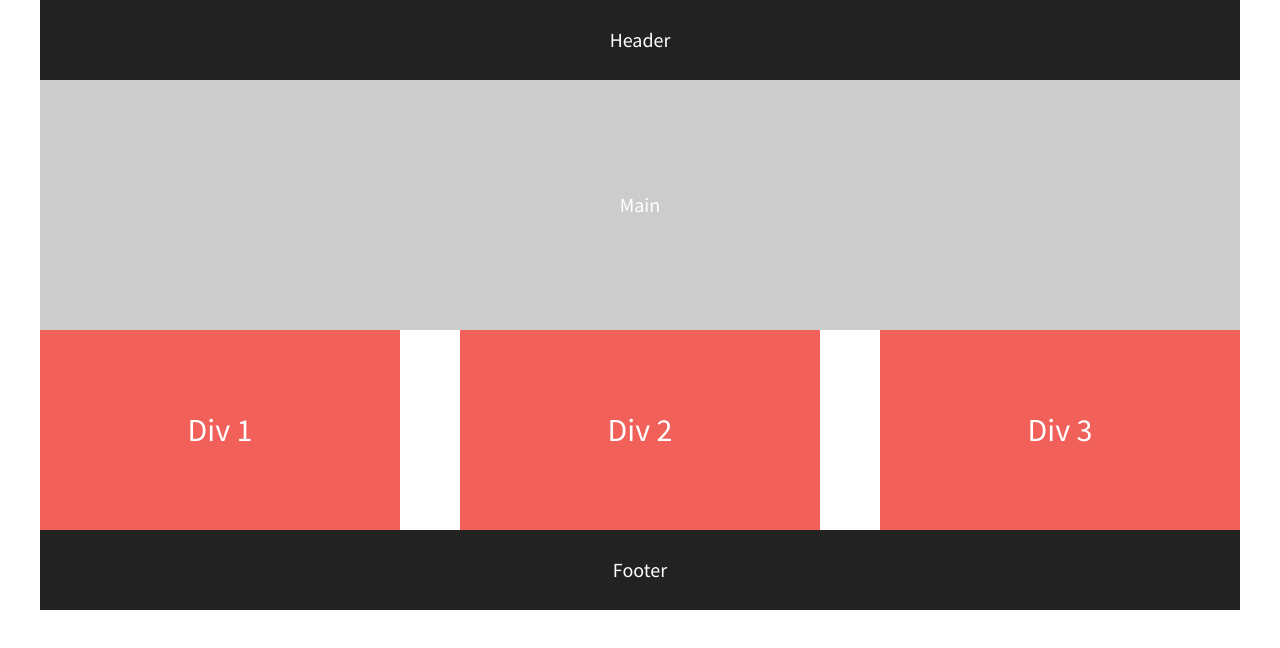
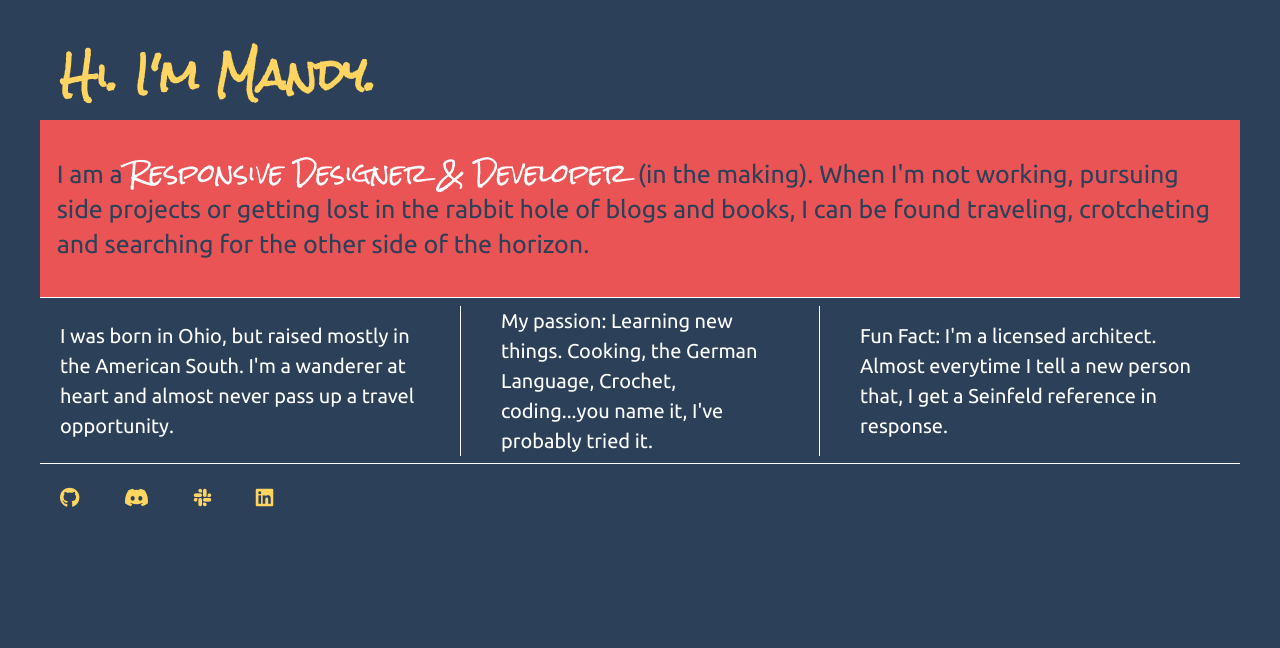
Before and after one commit to mandaeliza/08-01-206-flexbox-starter, a plain HTML site: page index.html in a window 1280 px wide. Drawn offline with nearby package versions, Linux system fonts and the light colour scheme.

Commit message:
Added content, styling and icons

```diff
--- a/css/main.css
+++ b/css/main.css
@@ -96,61 +96,98 @@ textarea {
    ========================================================================== */
 
 html {
-  background-color: #fff;
+  background-color: #2D4059;
   height: 100%;
   width: 100%;
 }
 
 body {
-  font-family: 'Source Sans Pro', sans-serif;
-  padding: 0 2em;
-  font-size: 1.25em;
-  height: 100%;
-  color: #fff;
+    font-family: 'Ubuntu', sans-serif;
+    padding: 0em;
+    font-size: 1.25em;
+    color: #fff;
+    display: flex;
+    justify-content: center;
+  }
+
+.flex-container {
+  display: flex;
+  flex-flow: row wrap;
+  justify-content: space-between;
+  max-width: 1200px;
 }
+
+p span {
+    font-family: 'Rock Salt', cursive;
+    color: #fff;
+  }
 
 header,
 footer {
-  background-color: #222;
+  background-color: #2D4059;
   height: 80px;
   width: 100%;
+  color: #FFD460;
   display: flex;
+  justify-content: flex-start;
+  padding: 1em;
+}
+
+header h1 {
+    font-family: 'Rock Salt', cursive;
 }
 
 main {
-  background-color: #ccc;
-  height: 250px;
+background-color: #EA5455;
+  color: #2D4059;
   width: 100%;
+  font-size: 1.25em;
   display: flex;
+  justify-content: center;
+  padding: 1.4em .6667em;
+  border-bottom: 1px solid #fff;
 }
 
-header,
-footer,
-main {
-    justify-content: center;
-    align-items: center;
+main p {
+    margin: 0;
 }
 
-.flex-container {
+.flex-items {
     display: flex;
     justify-content: center;
     align-items: center;
-    flex-flow: row wrap;
-    justify-content: space-between;
+    line-height: 1.5em;
+    font-size: 1em;
+    border-bottom: 1px solid #fff;
+    height: 125px;
+    padding: 1em;
 }
 
-.flex-items {
-  color: #fff;
-  line-height: 1.5em;
-  font-size: 1.6em;
-  background-color: #f16059;
-  width: 30%;
-  height: 200px;
-  display: flex;
-  justify-content: center;
-  align-items: center;
+footer {
+    border-top: 1px solid #fff;
 }
 
+ul,
+li {
+    margin: 0;
+    padding: 0;
+}
+
+footer li {
+    display: inline-block;
+    padding: 0 2em 0 0;
+}
+
+footer li a:link {
+    color: #FFD460;
+}
+
+footer li a:visited {
+    color: #EA5455;
+}
+/*
+font-family: 'Rock Salt', cursive;
+font-family: 'Ubuntu', sans-serif;*/
 /* ==========================================================================
    Helper classes
    ========================================================================== */
@@ -232,15 +269,23 @@ main {
    ========================================================================== */
 
 /* If you'd like to try a different layout on Desktop and larger screens: */
+@media all and (max-width: 768px) {
+    body {
+      padding: 1em;
+    }
+}
+
 @media (min-width: 1200px) {
-  #div-1,
-  #div-2{
-      /* set your flex value to 1 50% */
-  }
+    .flex-items {
+      flex-basis: 30%;
+      border-bottom: none;
+    }
 
-  #div-3 {
-    /* set your flex value to 1 100% */
-  }
+    #div-2 p {
+      border-left: 1px solid #fff;
+      border-right: 1px solid #fff;
+      padding: 0 40px;
+    }
 }
 
 @media print,
--- a/index.html
+++ b/index.html
@@ -13,7 +13,11 @@
         <link rel="stylesheet" href="css/normalize.css">
         <link rel="stylesheet" href="css/main.css">
         <script src="js/vendor/modernizr-2.8.3.min.js"></script>
-        <link href="https://fonts.googleapis.com/css?family=Lora|Source+Sans+Pro:400,700" rel="stylesheet">
+        <link rel="preconnect" href="https://fonts.googleapis.com">
+        <script src="https://kit.fontawesome.com/8371d8046b.js" crossorigin="anonymous"></script>
+<link rel="preconnect" href="https://fonts.gstatic.com" crossorigin>
+<link href="https://fonts.googleapis.com/css2?family=Rock+Salt&family=Ubuntu:wght@300;400;700&display=swap" rel="stylesheet">
+<link href="https://fonts.googleapis.com/css?family=Lora|Source+Sans+Pro:400,700" rel="stylesheet">
     </head>
     <body>
         <!--[if lt IE 8]>
@@ -22,18 +26,28 @@
 
         <!-- Add your site or application content here -->
         <section class="flex-container">
-            <header>Header</header>
-            <main>Main</main>
+            <header>
+                <h1>Hi. I'm Mandy.</h1>
+            </header>
+            <main><p>I am a <span> Responsive Designer & Developer </span> (in the making). When I'm not working, pursuing side projects or getting lost in the rabbit hole of blogs and books, I can be found traveling, crotcheting and searching for the other side of the horizon.</p>
+            </main>
             <div id="div-1" class="flex-items">
-                Div 1
+                <p>I was born in Ohio, but raised mostly in the American South. I'm a wanderer at heart and almost never pass up a travel opportunity.</p>
             </div>
             <div id="div-2" class="flex-items">
-                Div 2
+                <p>My passion: Learning new things. Cooking, the German Language, Crochet, coding...you name it, I've probably tried it.</p>
             </div>
             <div id="div-3" class="flex-items">
-                Div 3
+                <p>Fun Fact: I'm a licensed architect. Almost everytime I tell a new person that, I get a Seinfeld reference in response.</p>
             </div>
-            <footer>Footer</footer>
+            <footer>
+                <ul>
+                    <li><a href="https://github.com/mandaeliza"><i class="fa-brands fa-github"></i></a></li>
+                    <li><a href="discordapp.com/users/mandaeliza"><i class="fa-brands fa-discord"></i></a></li>
+                    <li><a href="https://skillcrush-student.slack.com/team/U062TBFUTUJ"><i class="fa-brands fa-slack"></a></i></li>
+                    <li><a href="https://www.linkedin.com/in/millsmandy/"><i class="fa-brands fa-linkedin"></i></a></li>
+                </ul>
+            </footer>
         </section>
 
         <script src="https://ajax.googleapis.com/ajax/libs/jquery/1.11.3/jquery.min.js"></script>
```
